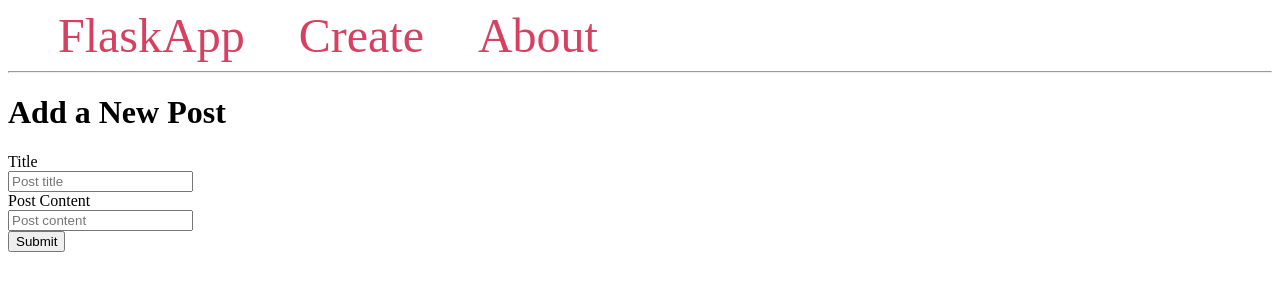
After one commit to CodingLife1024/FlaskPractice, a Flask app: page /create/ in a window 1280 px wide. The commit adds this page. Shown: the top 300 px of the page. Run offline with Flask 3, Linux system fonts and the light colour scheme.

Commit message:
Register

```diff
--- a/app.py
+++ b/app.py
@@ -163,6 +163,26 @@ def inde():
     conn.close()
     return render_template('index.html', posts=posts)
 
+@app.route('/create/', methods=('GET', 'POST'))
+def creat():
+    if request.method == 'POST':
+        title = request.form['title']
+        content = request.form['content']
+
+        if not title:
+            flash('Title is required!')
+        elif not content:
+            flash('Content is required!')
+        else:
+            conn = get_db_connection()
+            conn.execute('INSERT INTO posts (title, content) VALUES (?, ?)',
+                         (title, content))
+            conn.commit()
+            conn.close()
+            return redirect(url_for('login'))
+
+    return render_template('create.html')
+
 
 
 
--- a/templates/base.html
+++ b/templates/base.html
@@ -1,37 +1,43 @@
-<!doctype html>
+<!DOCTYPE html>
 <html lang="en">
-  <head>
-    <!-- Required meta tags -->
-    <meta charset="utf-8">
-    <meta name="viewport" content="width=device-width, initial-scale=1, shrink-to-fit=no">
+<head>
+    <meta charset="UTF-8">
+    <title>{% block title %} {% endblock %} - FlaskApp</title>
+    <style>
+        .post {
+            padding: 10px;
+            margin: 5px;
+            background-color: #f3f3f3
+        }
 
-    <!-- Bootstrap CSS -->
-    <link rel="stylesheet" href="https://stackpath.bootstrapcdn.com/bootstrap/4.3.1/css/bootstrap.min.css" integrity="sha384-ggOyR0iXCbMQv3Xipma34MD+dH/1fQ784/j6cY/iJTQUOhcWr7x9JvoRxT2MZw1T" crossorigin="anonymous">
+        nav a {
+            color: #d64161;
+            font-size: 3em;
+            margin-left: 50px;
+            text-decoration: none;
+        }
 
-    <title>{% block title %} {% endblock %}</title>
-  </head>
-  <body>
-    <nav class="navbar navbar-expand-md navbar-light bg-light">
-        <a class="navbar-brand" href="{{ url_for('index')}}">FlaskBlog</a>
-        <button class="navbar-toggler" type="button" data-toggle="collapse" data-target="#navbarNav" aria-controls="navbarNav" aria-expanded="false" aria-label="Toggle navigation">
-            <span class="navbar-toggler-icon"></span>
-        </button>
-        <div class="collapse navbar-collapse" id="navbarNav">
-            <ul class="navbar-nav">
-            <li class="nav-item active">
-                <a class="nav-link" href="#">About</a>
-            </li>
-            </ul>
-        </div>
+        .alert {
+            padding: 20px;
+            margin: 5px;
+            color: #970020;
+            background-color: #ffd5de;
+        }
+    </style>
+</head>
+<body>
+    <nav>
+        <a href="{{ url_for('index') }}">FlaskApp</a>
+        <a href="{{ url_for('create') }}">Create</a>
+        <a href="#">About</a>
     </nav>
-    <div class="container">
+    <hr>
+    <div class="content">
+        {% for message in get_flashed_messages() %}
+            <div class="alert">{{ message }}</div>
+        {% endfor %}
+
         {% block content %} {% endblock %}
     </div>
-
-    <!-- Optional JavaScript -->
-    <!-- jQuery first, then Popper.js, then Bootstrap JS -->
-    <script src="https://code.jquery.com/jquery-3.3.1.slim.min.js" integrity="sha384-q8i/X+965DzO0rT7abK41JStQIAqVgRVzpbzo5smXKp4YfRvH+8abtTE1Pi6jizo" crossorigin="anonymous"></script>
-    <script src="https://cdnjs.cloudflare.com/ajax/libs/popper.js/1.14.7/umd/popper.min.js" integrity="sha384-UO2eT0CpHqdSJQ6hJty5KVphtPhzWj9WO1clHTMGa3JDZwrnQq4sF86dIHNDz0W1" crossorigin="anonymous"></script>
-    <script src="https://stackpath.bootstrapcdn.com/bootstrap/4.3.1/js/bootstrap.min.js" integrity="sha384-JjSmVgyd0p3pXB1rRibZUAYoIIy6OrQ6VrjIEaFf/nJGzIxFDsf4x0xIM+B07jRM" crossorigin="anonymous"></script>
-  </body>
+</body>
 </html>
--- /dev/null
+++ b/templates/create.html
@@ -0,0 +1,23 @@
+{% extends 'base.html' %}
+
+{% block content %}
+    <h1>{% block title %} Add a New Post {% endblock %}</h1>
+    <form method="post">
+        <label for="title">Title</label>
+        <br>
+        <input type="text" name="title"
+               placeholder="Post title"
+               value="{{ request.form['title'] }}"></input>
+        <br>
+
+        <label for="content">Post Content</label>
+        <br>
+        <input type="password" name="content"
+                  placeholder="Post content"
+                  rows="15"
+                  cols="60"
+                  >{{ request.form['content'] }}</input>
+        <br>
+        <button type="submit">Submit</button>
+    </form>
+{% endblock %}
```
Also changed, not shown: database.db.
